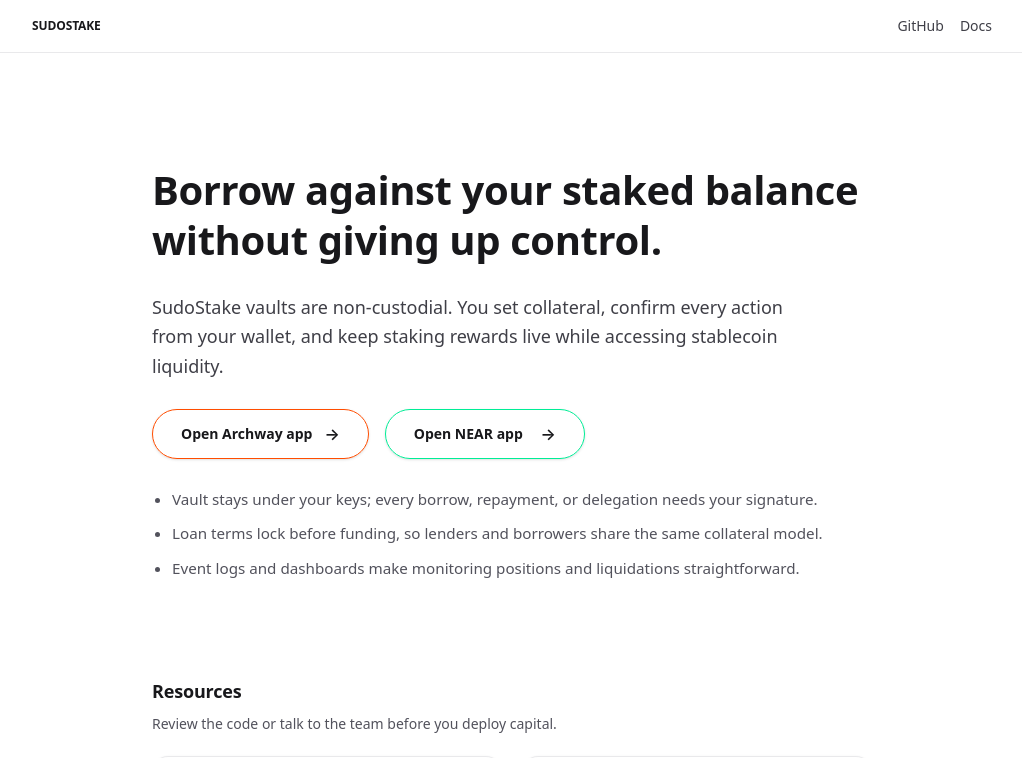
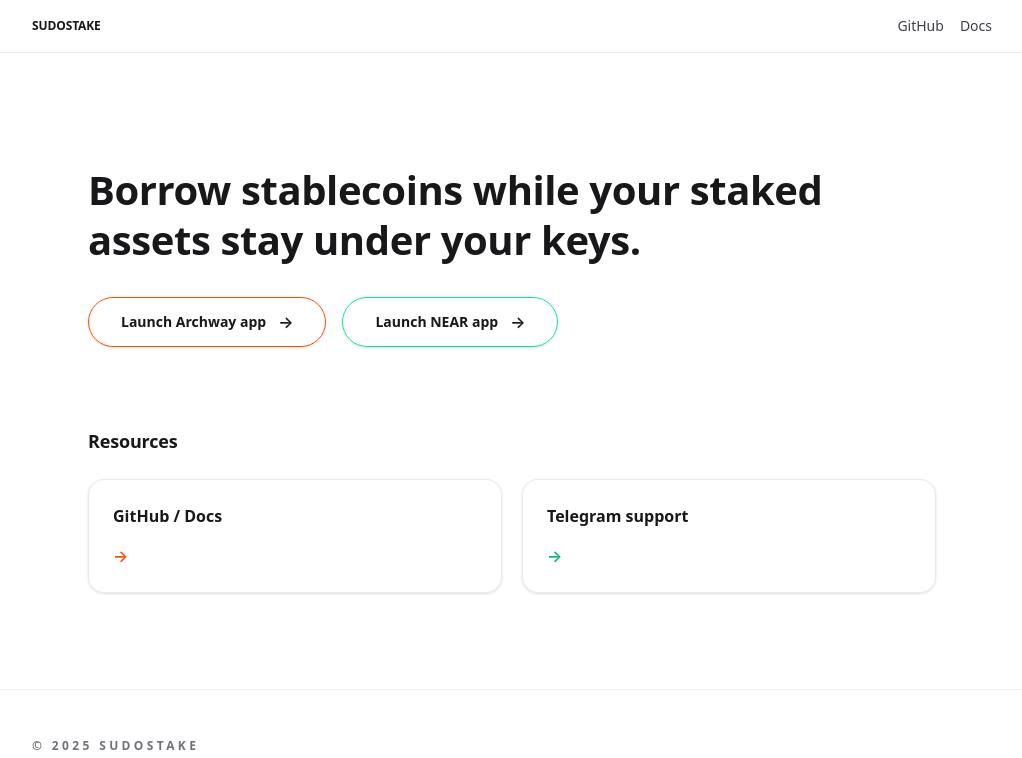
Before and after one commit to sudostake/sudostake_web, a Next.js app: page / in a window 1280 px wide. Shown: the top 758 px of the page, without its empty margins (128-1150 px from the left). Built offline with nearby package versions, Linux system fonts and the light colour scheme.

Commit message:
Revamp homepage content and layout
Updated homepage copy for clarity and conciseness, removed resource descriptions, improved button labels, adjusted layout spacing, and simplified the footer. These changes enhance user experience and better communicate the app's value proposition.

```diff
--- a/app/page.tsx
+++ b/app/page.tsx
@@ -4,14 +4,12 @@
   {
     name: "GitHub / Docs",
     href: "https://github.com/sudostake",
-    description: "Review the code and documentation before you deploy capital.",
     accentClass:
       "text-[#ff4d00] group-hover:text-[#ff6b29] dark:text-[#ff6b29] dark:group-hover:text-[#ff814d]",
   },
   {
     name: "Telegram support",
     href: "https://t.me/sudostake",
-    description: "Talk to the team directly and get questions answered in real time.",
     accentClass:
       "text-[#00b87b] group-hover:text-[#00ed96] dark:text-[#1af19f] dark:group-hover:text-[#3bf7b6]",
   },
@@ -22,64 +20,49 @@
     <div className="min-h-dvh bg-white text-zinc-900 antialiased dark:bg-zinc-950 dark:text-zinc-100">
       <SiteHeader />
 
-      <main className="mx-auto flex w-full max-w-3xl flex-col gap-24 px-5 pb-24 pt-28 sm:px-6">
+      <main className="mx-auto flex w-full max-w-4xl flex-col gap-20 px-5 pb-24 pt-28 sm:px-6">
         <section className="space-y-6 text-left sm:space-y-7">
-          <h1 className="text-pretty text-3xl font-semibold leading-tight text-zinc-900 sm:text-[2.5rem] dark:text-zinc-50">
-            Borrow against your staked balance without giving up control.
+          <h1 className="text-pretty text-balance text-3xl font-semibold leading-tight text-zinc-900 sm:text-[2.5rem] dark:text-zinc-50">
+            Borrow stablecoins while your staked assets stay under your keys.
           </h1>
-          <p className="max-w-2xl text-base leading-relaxed text-zinc-700 sm:text-lg dark:text-zinc-300/95">
-            SudoStake vaults are non-custodial. You set collateral, confirm every action from your wallet, and keep staking
-            rewards live while accessing stablecoin liquidity.
-          </p>
-          <div className="flex flex-col gap-3 sm:flex-row sm:items-center sm:gap-4">
+          <div className="mt-6 flex flex-col gap-3 sm:mt-8 sm:flex-row sm:items-center sm:gap-4">
             <a
               href="https://sudostake-web-cosmos--sudostake.us-east4.hosted.app"
               target="_blank"
               rel="noopener noreferrer"
-              aria-label="Open Archway app in a new tab"
-              className="group inline-flex w-full items-center justify-between gap-3 rounded-full border border-[#ff4d00] px-6 py-3 text-sm font-semibold text-[#ff4d00] shadow-sm transition hover:border-[#ff6b29] hover:text-[#ff6b29] focus-visible:outline-none focus-visible:ring-2 focus-visible:ring-[#ff4d00] focus-visible:ring-offset-2 focus-visible:ring-offset-white dark:border-[#ff6b29] dark:text-[#ff6b29] dark:hover:border-[#ff814d] dark:hover:text-[#ff814d] dark:focus-visible:ring-offset-zinc-950 sm:w-auto sm:min-w-[200px] sm:px-7"
+              aria-label="Launch Archway app in a new tab"
+              className="group inline-flex w-full items-center justify-between gap-3 rounded-full border border-[#ff4d00] px-6 py-3 text-sm font-semibold text-[#ff4d00] shadow-sm transition hover:border-[#ff6b29] hover:text-[#ff6b29] focus-visible:outline-none focus-visible:ring-2 focus-visible:ring-[#ff4d00] focus-visible:ring-offset-2 focus-visible:ring-offset-white dark:border-[#ff6b29] dark:text-[#ff6b29] dark:hover:border-[#ff814d] dark:hover:text-[#ff814d] dark:focus-visible:ring-offset-zinc-950 sm:w-auto sm:min-w-[200px] sm:px-8"
             >
-              Open Archway app
+              Launch Archway app
               <span aria-hidden className="text-base transition-transform duration-150 group-hover:translate-x-1">→</span>
             </a>
             <a
               href="https://sudostake-web-near--sudostake.us-east4.hosted.app"
               target="_blank"
               rel="noopener noreferrer"
-              aria-label="Open NEAR app in a new tab"
-              className="group inline-flex w-full items-center justify-between gap-3 rounded-full border border-[#00ed96] px-6 py-3 text-sm font-semibold text-[#00b87b] shadow-sm transition hover:border-[#38f6b7] hover:text-[#1bcf94] focus-visible:outline-none focus-visible:ring-2 focus-visible:ring-[#00ed96] focus-visible:ring-offset-2 focus-visible:ring-offset-white dark:border-[#1af19f] dark:text-[#1af19f] dark:hover:border-[#3bf7b6] dark:hover:text-[#3bf7b6] dark:focus-visible:ring-offset-zinc-950 sm:w-auto sm:min-w-[200px] sm:px-7"
+              aria-label="Launch NEAR app in a new tab"
+              className="group inline-flex w-full items-center justify-between gap-3 rounded-full border border-[#00ed96] px-6 py-3 text-sm font-semibold text-[#00b87b] shadow-sm transition hover:border-[#38f6b7] hover:text-[#1bcf94] focus-visible:outline-none focus-visible:ring-2 focus-visible:ring-[#00ed96] focus-visible:ring-offset-2 focus-visible:ring-offset-white dark:border-[#1af19f] dark:text-[#1af19f] dark:hover:border-[#3bf7b6] dark:hover:text-[#3bf7b6] dark:focus-visible:ring-offset-zinc-950 sm:w-auto sm:min-w-[200px] sm:px-8"
             >
-              Open NEAR app
+              Launch NEAR app
               <span aria-hidden className="text-base transition-transform duration-150 group-hover:translate-x-1">→</span>
             </a>
           </div>
-          <ul className="mt-4 list-disc space-y-2.5 pl-5 text-sm leading-relaxed text-zinc-600 sm:mt-5 sm:text-[0.95rem] dark:text-zinc-300/90">
-            <li>Vault stays under your keys; every borrow, repayment, or delegation needs your signature.</li>
-            <li>Loan terms lock before funding, so lenders and borrowers share the same collateral model.</li>
-            <li>Event logs and dashboards make monitoring positions and liquidations straightforward.</li>
-          </ul>
         </section>
 
-        <section className="space-y-4 sm:space-y-5">
-          <div className="space-y-1.5 sm:space-y-2">
-            <h2 className="text-lg font-semibold text-zinc-900 dark:text-zinc-50">Resources</h2>
-            <p className="text-sm leading-relaxed text-zinc-600 dark:text-zinc-300/90">
-              Review the code or talk to the team before you deploy capital.
-            </p>
-          </div>
+        <section className="space-y-4 sm:space-y-6">
+          <h2 className="text-lg font-semibold text-zinc-900 dark:text-zinc-50">Resources</h2>
           <ul className="grid gap-4 text-sm sm:grid-cols-2 sm:gap-5">
-            {resources.map(({ name, href, description, accentClass }) => (
+            {resources.map(({ name, href, accentClass }) => (
               <li key={href}>
                 <a
                   href={href}
                   target="_blank"
                   rel="noopener noreferrer"
                   aria-label={`Open ${name} in a new tab`}
-                  className="group flex h-full flex-col justify-between gap-3 rounded-2xl border border-zinc-200/80 bg-white/80 p-5 shadow-sm transition hover:border-zinc-300 hover:bg-white dark:border-zinc-800/70 dark:bg-zinc-900/40 dark:hover:border-zinc-700 dark:hover:bg-zinc-900/60 sm:p-6"
+                  className="group flex h-full flex-col justify-between gap-4 rounded-2xl border border-zinc-200/80 bg-white/80 p-5 shadow-sm transition hover:border-zinc-300 hover:bg-white dark:border-zinc-800/70 dark:bg-zinc-900/40 dark:hover:border-zinc-700 dark:hover:bg-zinc-900/60 sm:p-6"
                 >
-                  <div className="space-y-1.5 text-left">
+                  <div className="text-left">
                     <span className="text-base font-semibold text-zinc-900 dark:text-zinc-50">{name}</span>
-                    <p className="text-sm leading-relaxed text-zinc-600 dark:text-zinc-300/90">{description}</p>
                   </div>
                   <span
                     aria-hidden
@@ -96,11 +79,7 @@
 
       <footer className="border-t border-zinc-200/70 bg-white/85 py-12 text-xs text-zinc-500 dark:border-zinc-800/70 dark:bg-zinc-950/85 dark:text-zinc-400">
         <div className="mx-auto flex w-full max-w-5xl flex-col gap-2 px-5 sm:px-6 lg:px-8">
-          <span className="font-semibold uppercase tracking-[0.28em]">Review the code</span>
-          <p className="max-w-3xl leading-relaxed">
-            SudoStake keeps its apps and contracts in public repositories. Review the code and match it to on-chain deployments
-            before committing capital.
-          </p>
+          <span className="font-semibold uppercase tracking-[0.28em]">© 2025 SudoStake</span>
         </div>
       </footer>
     </div>
```
